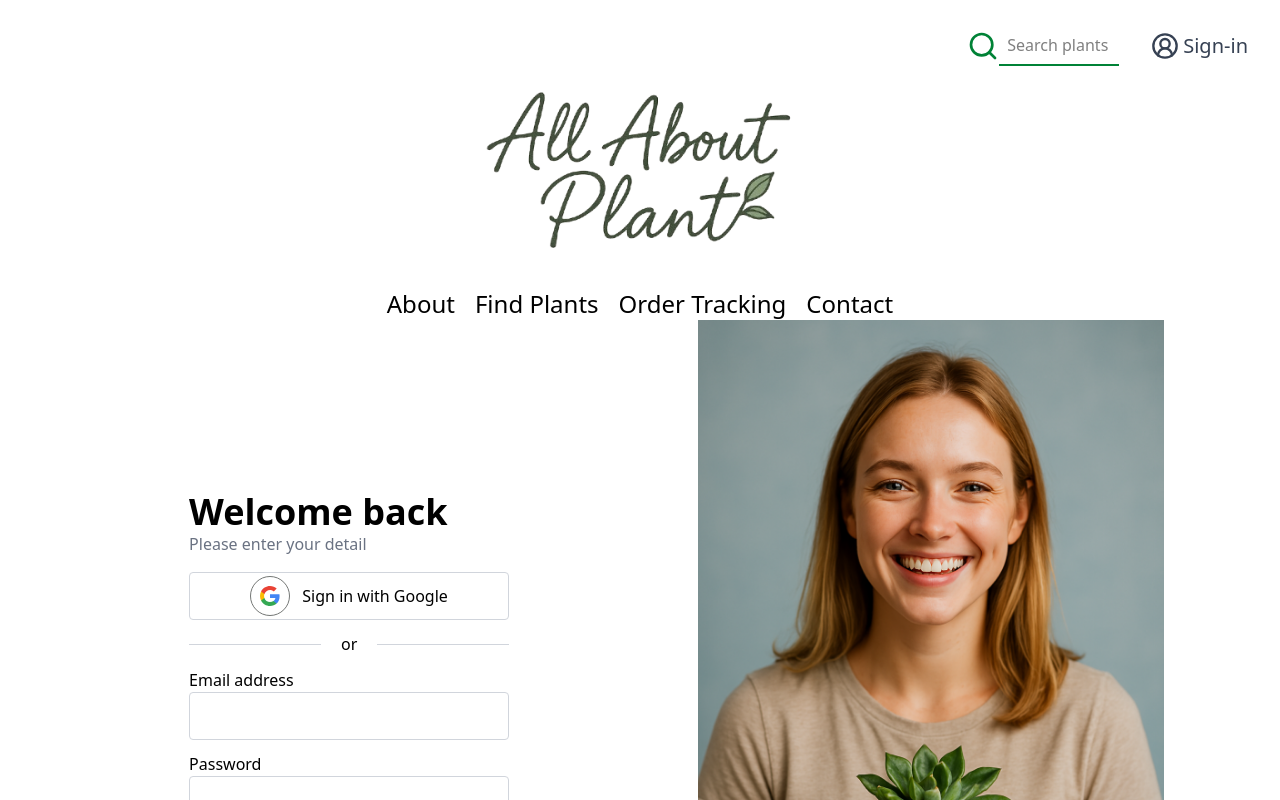
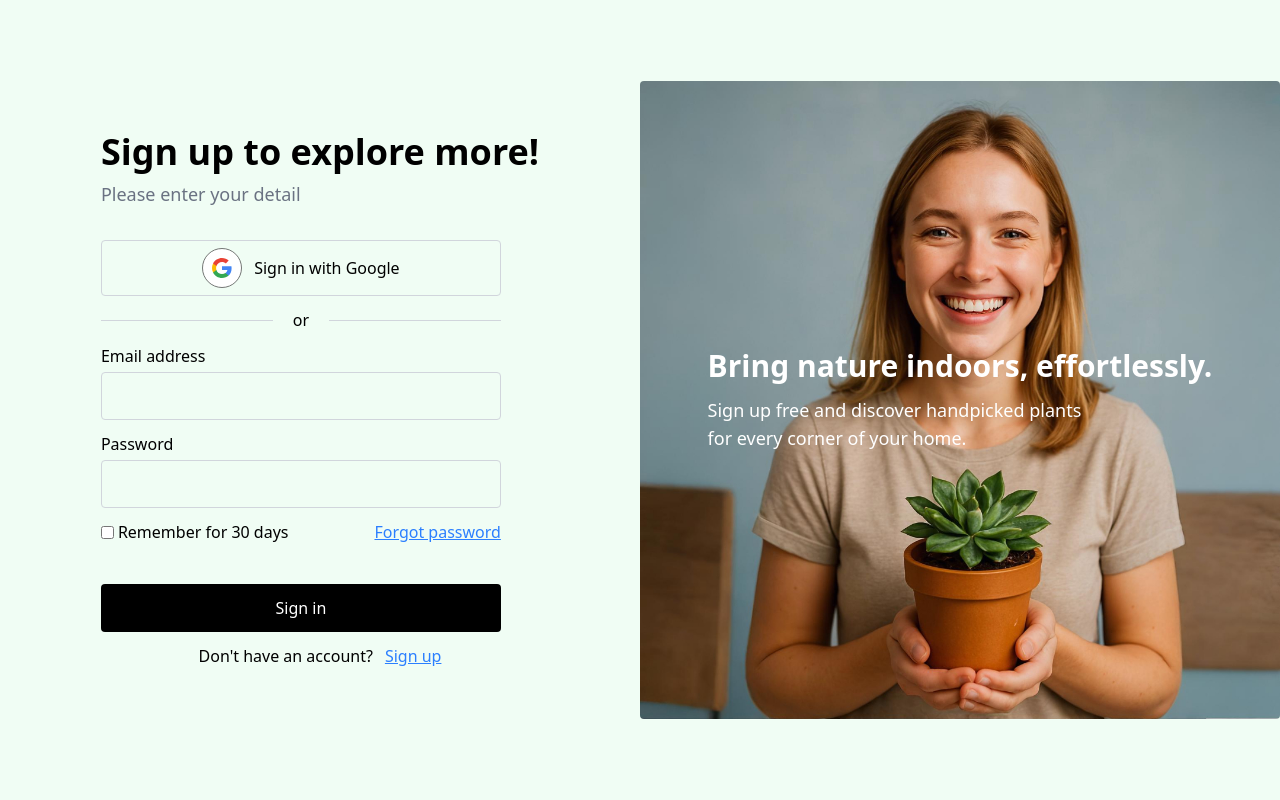
Before and after one commit to jamescakr/all-about-plant-mall, a React (Vite) app: page /login in a window 1280 px wide. Shown: the top 800 px of the page. Built offline with nearby package versions, Linux system fonts and the light colour scheme.

Commit message:
complete sign in page

```diff
--- a/src/App.jsx
+++ b/src/App.jsx
@@ -8,7 +8,7 @@ import Header from "./components/Header";
 const App = () => {
   return (
     <div>
-      <Header />
+      {/* <Header /> */}
       <Routes>
         <Route path="/" element={<ProductAll />} />
         <Route path="/login" element={<Login />} />
--- a/src/components/Header.jsx
+++ b/src/components/Header.jsx
@@ -10,6 +10,10 @@ const Header = () => {
 
   const goToLogin = () => {
     navigate("/login");
+  };
+
+  const goToMain = () => {
+    navigate("/");
   };
 
   return (
@@ -32,7 +36,12 @@ const Header = () => {
       </div>
 
       <div className="flex justify-center">
-        <img src={logo} alt="logo" className="w-50 h-auto sm:w-80" />
+        <img
+          src={logo}
+          alt="logo"
+          onClick={goToMain}
+          className="w-50 h-auto sm:w-80"
+        />
       </div>
 
       <div className="flex justify-center mt-10">
--- a/src/index.css
+++ b/src/index.css
@@ -1,5 +1,5 @@
 @import "tailwindcss";
 
-/* body {
+body {
   @apply bg-green-50;
-} */
+}
--- a/src/pages/Login.jsx
+++ b/src/pages/Login.jsx
@@ -2,66 +2,82 @@ import React from "react";
 // import googleIcon from "../assets/googleIcon.png";
 import googleLogo from "../assets/googleLogo.svg";
 import loginImage from "../assets/loginImage.png";
+import loginImage2 from "../assets/loginImage2.jpg";
 
 const Login = () => {
   return (
     <div>
-      <div className="flex">
-        {/* sign in 60% */}
-        <div className="w-[60%] flex flex-col justify-center items-center h-screen">
-          <div className="w-80 text-left">
-            <div className="text-left text-4xl font-bold">Welcome back</div>
-            <div className="text-base text-gray-500 mb-4">
+      <div className="grid grid-cols-1 lg:grid-cols-2 ">
+        {/* sign in */}
+        <div className="order-2 lg:order-1 lg:col-span-1 flex flex-col justify-center items-center h-screen ">
+          <div>
+            <div className="text-left text-2xl lg:text-4xl font-bold mb-2">
+              Sign up to explore more!
+            </div>
+            <div className="text-base lg:text-lg text-gray-500 mb-8">
               Please enter your detail
             </div>
 
-            <button className="flex justify-center items-center border border-gray-300 rounded-sm w-80 h-12 gap-x-3 cursor-pointer mb-3">
+            <button className="flex justify-center items-center border border-gray-300 rounded-sm w-80 lg:w-100 h-14 gap-x-3 cursor-pointer mb-3">
               <img src={googleLogo} className="w-10 h-10 border-none shadow-none" />
               <div>Sign in with Google</div>
             </button>
 
             {/* ---or--- */}
-            <div className="flex items-center mb-3">
+            <div className="flex items-center mb-3 w-80 lg:w-100">
               <div className="flex-grow border-b border-gray-300"></div>
               <span className="mx-5 font-sm">or</span>
               <div className="flex-grow border-b border-gray-300"></div>
             </div>
 
-            <div className="text-base">Email address</div>
-            <input className="border border-gray-300 w-80 h-12 rounded-sm mb-3" />
-            <div className="text-base">Password</div>
-            <input className="border border-gray-300 w-80 h-12 rounded-sm mb-3" />
+            <div className="text-base mb-1">Email address</div>
+            <input className="border border-gray-300 w-80 lg:w-100 h-12 rounded-sm mb-3" />
+            <div className="text-base mb-1">Password</div>
+            <input className="border border-gray-300 w-80 lg:w-100 h-12 rounded-sm mb-3" />
 
-            <div className="flex justify-between items-center mb-3">
+            <div className="flex justify-between items-center mb-10 w-80 lg:w-100">
               <div className="flex items-center">
                 <input
                   type="checkbox"
                   id="remember"
                   className="mr-1 cursor-pointer"
                 />
-                <label htmlFor="remember" className="text-sm cursor-pointer">
+                <label
+                  htmlFor="remember"
+                  className="text-sm lg:text-base cursor-pointer"
+                >
                   Remember for 30 days
                 </label>
               </div>
-              <div className="text-blue-500 text-sm underline cursor-pointer">
+              <div className="text-blue-500 text-sm lg:text-base underline cursor-pointer">
                 Forgot password
               </div>
             </div>
-            <button className="bg-black text-white text-center w-80 h-12 rounded-sm mb-3 cursor-pointer">
+            <button className="bg-black text-white text-center w-80 lg:w-100 h-12 rounded-sm mb-3 cursor-pointer">
               Sign in
             </button>
-            <div className="flex justify-center">
-              <div className="text-sm mr-3">Don't have an account?</div>
-              <div className="text-blue-500 text-sm underline cursor-pointer">
-                Sign up
-              </div>
+            <div className="flex justify-center text-sm lg:text-base">
+              <div className=" mr-3">Don't have an account?</div>
+              <div className="text-blue-500 underline cursor-pointer">Sign up</div>
             </div>
           </div>
         </div>
 
-        {/* image 40% */}
-        <div className="w-1/2 h-screen">
-          <img src={loginImage} className="w-[80%] h-auto" />
+        {/* image */}
+        <div className="relative order-1 lg:order-2 h-screen lg:col-span-1 flex items-center justify-center ">
+          <img
+            src={loginImage2}
+            className="rounded-sm md:w-[80%] md:h-auto lg:w-[100%] lg:h-auto"
+          />
+          <div className="absolute z-30 text-white ">
+            <div className="text-2xl sm:text-3xl font-bold mb-3">
+              Bring nature indoors, effortlessly.
+            </div>
+            <div className="text-base sm:text-lg w-100">
+              Sign up free and discover handpicked plants for every corner of your
+              home.
+            </div>
+          </div>
         </div>
       </div>
     </div>
```
Also changed, not shown: src/assets/loginImage2.jpg (added).
